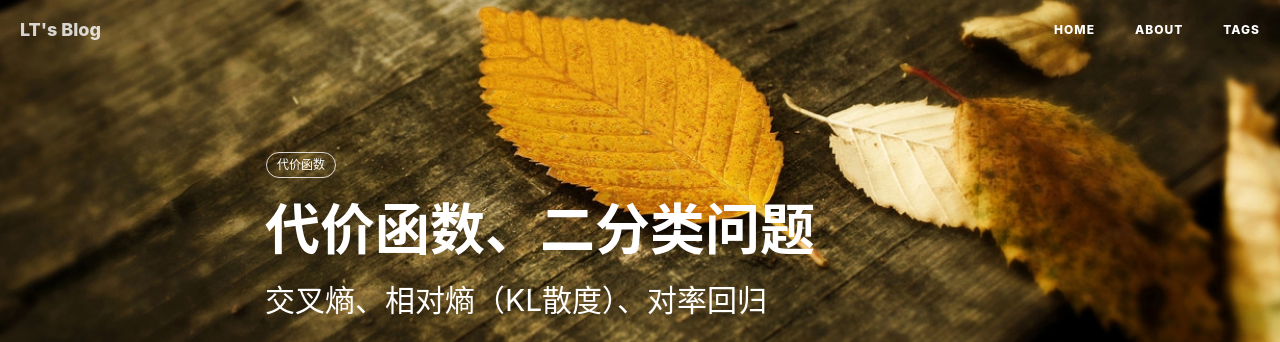
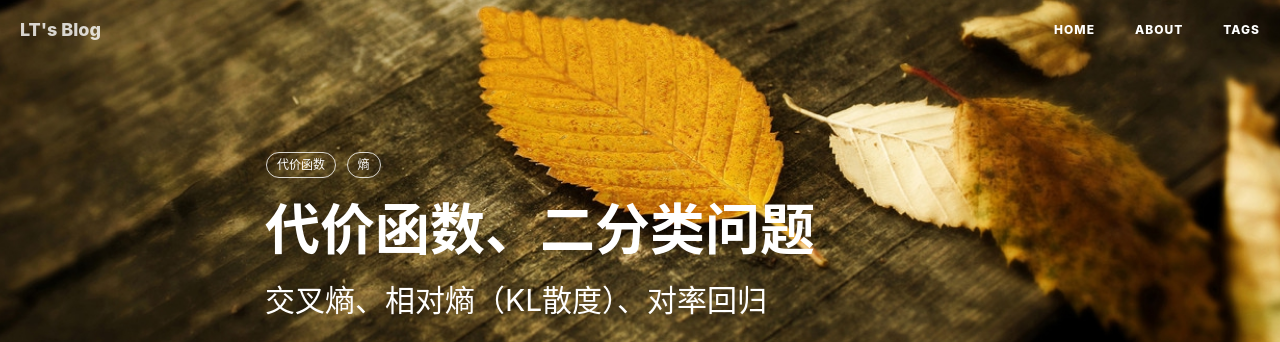
Before and after one commit to LeeeLiu/leeeliu.github.io, a Jekyll site: the page built from _posts/2019-05-10-代价函数、二分类问题.md, in a window 1280 px wide and 900 px high. Shown: the top 342 px of the window. Built offline with Jekyll 4.4.1, drawn with Linux system fonts in a browser that asks for light colours; nearby versions of some CDN libraries; formulas are drawn with MathJax 3; comment, search, counter and statistics services are not loaded.

Commit message:
Update 2019-05-10-代价函数、二分类问题.md

```diff
--- a/_posts/2019-05-10-代价函数、二分类问题.md
+++ b/_posts/2019-05-10-代价函数、二分类问题.md
@@ -8,6 +8,7 @@ header-img:
 catalog: true
 tags:
     - 代价函数
+    - 熵
 ---
 
 
```
